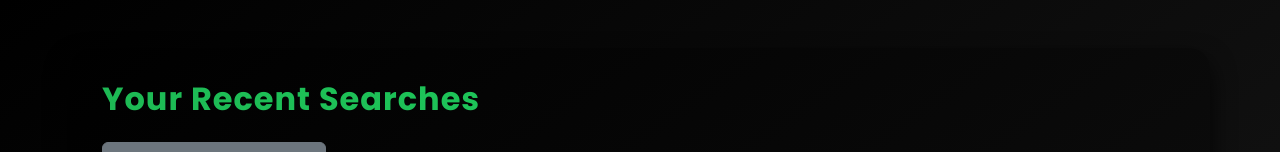
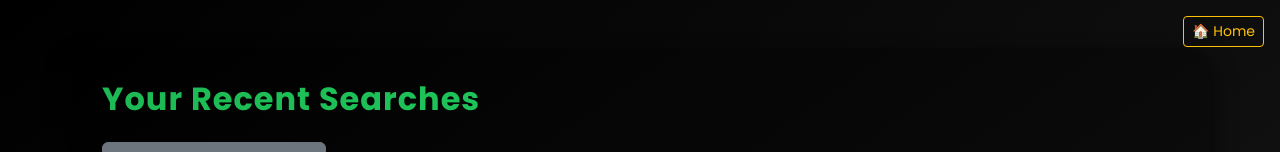
Before and after one commit to teligent-technology/Music-Application, a React (Vite) app in the folder Frontend/: page /recent-search in a window 1280 px wide. Shown: the top 152 px of the page. Built offline with nearby package versions, Linux system fonts and the light colour scheme.

Commit message:
some changes

```diff
--- a/Frontend/src/Components/RecentSearch.jsx
+++ b/Frontend/src/Components/RecentSearch.jsx
@@ -22,7 +22,13 @@ const RecentSearches = () => {
 
   return (
     <>
-
+    <Link
+              to="/home"
+              className="position-absolute top-0 end-0 m-3 btn btn-outline-warning btn-sm z-3"
+              style={{ zIndex: 3 }}
+            >
+              🏠 Home
+            </Link>
         <Container className="mt-5 recent-searches-container">
       <h2 className="text-gradient mb-4 animate-title">Your Recent Searches</h2>
       <Button variant="secondary" onClick={loadRecent} className="mb-3">
```
